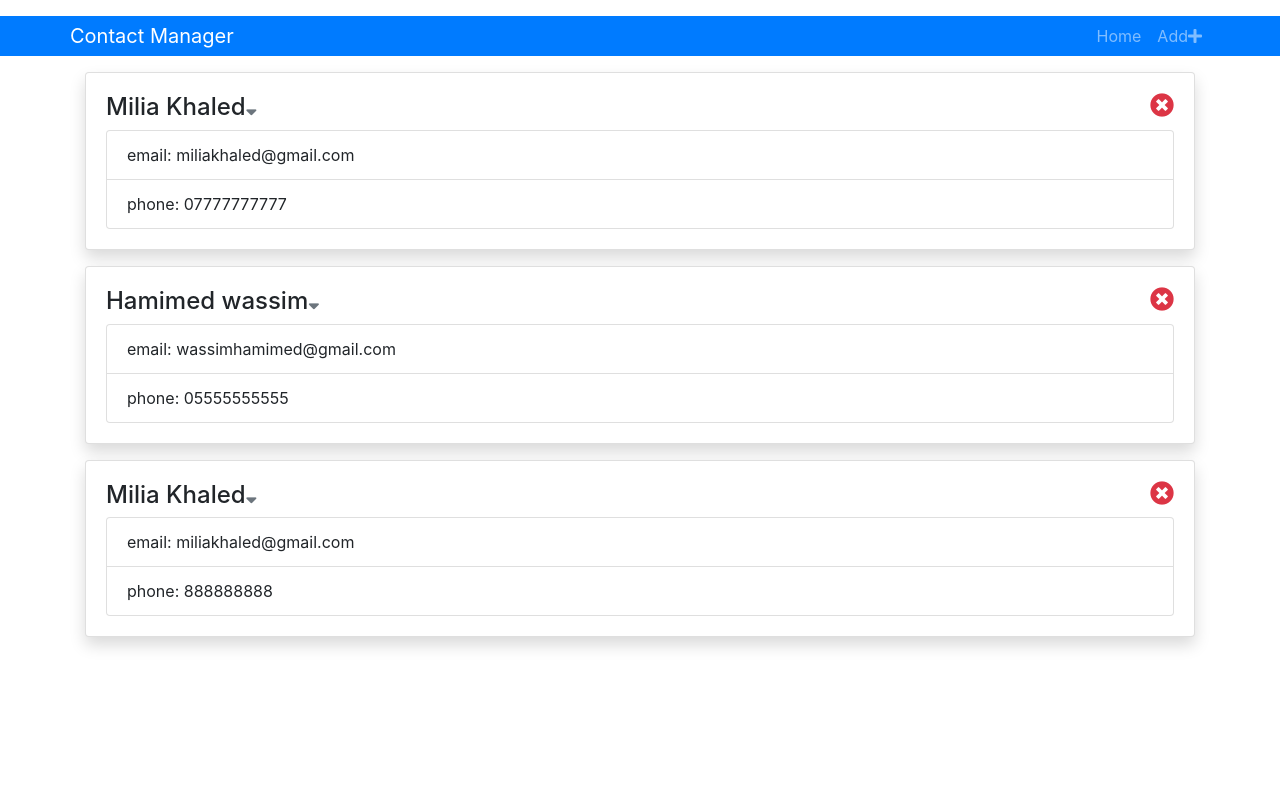
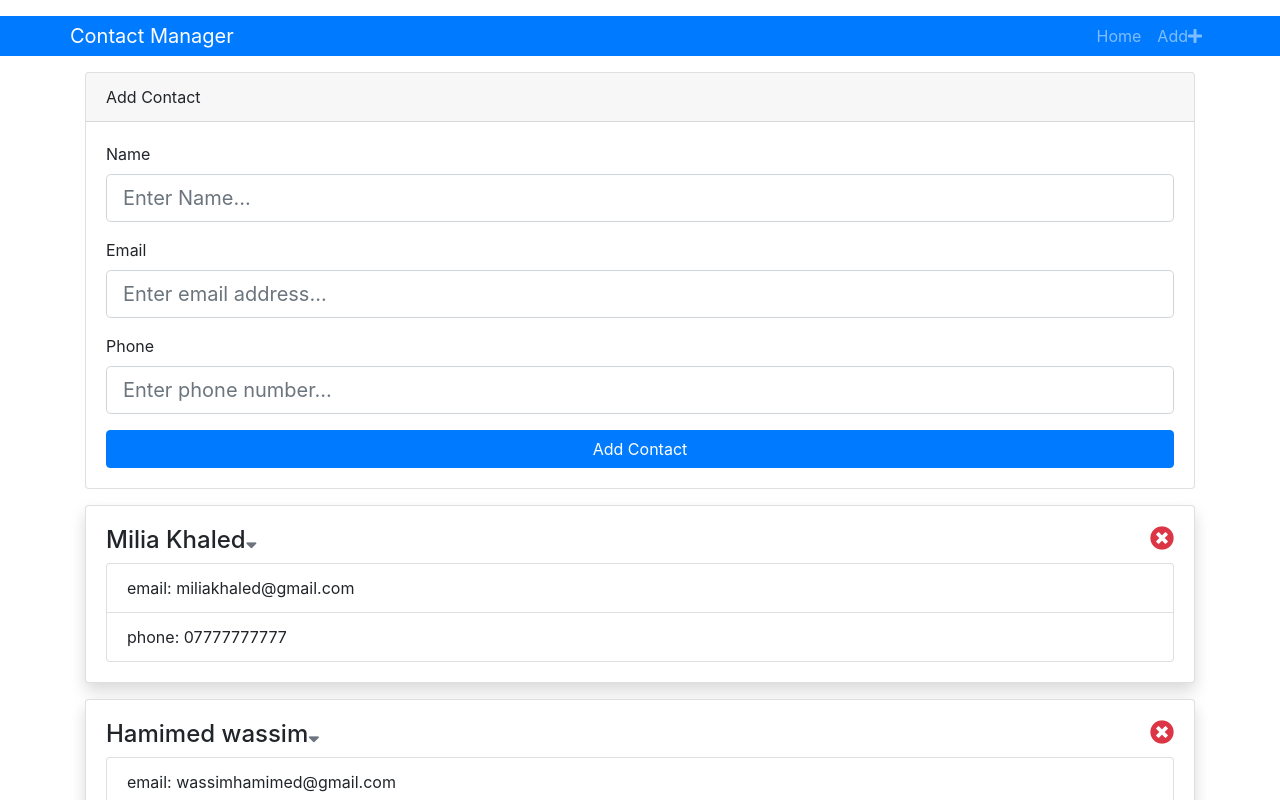
Before and after one commit to miliakhaled/ContactManagerReact, a React (Create React App) app: page /contact/add in a window 1280 px wide. Shown: the top 800 px of the page. Built offline with nearby package versions, Linux system fonts and the light colour scheme.

Commit message:
adding form and onChange handler (my way)

```diff
--- a/src/App.js
+++ b/src/App.js
@@ -1,6 +1,7 @@
 import React, { Component } from 'react';
-import Contacts from './components/Contacts';
-import Header from './components/Header';
+import Contacts from './components/contacts/Contacts';
+import AddContact from './components/contacts/addContact';
+import Header from './components/layouts/Header';
 import { Provider } from './components/Context';
 
 export default class App extends Component {
@@ -9,6 +10,8 @@
       <Provider>
         <Header branding="Contact Manager" />
         <div className="container">
+          <AddContact />
+
           <Contacts />
         </div>
       </Provider>
--- a/src/components/Contact.jsx
+++ b/src/components/contacts/Contact.jsx
@@ -1,7 +1,7 @@
 import React, { Component } from 'react';
 import PropTypes from 'prop-types';
 // import '../index.css';
-import { Consumer } from './Context';
+import { Consumer } from '../Context';
 
 export default class Constact extends Component {
   state = {
@@ -10,7 +10,6 @@
 
   static propTypes = {
     contact: PropTypes.object.isRequired,
-    onDelete: PropTypes.func.isRequired,
   };
 
   showInfo = () => {
--- a/src/components/Contacts.jsx
+++ b/src/components/contacts/Contacts.jsx
@@ -1,19 +1,14 @@
 import React, { Component } from 'react';
 import Contact from './Contact';
-import { Consumer } from './Context';
+import { Consumer } from '../Context';
 
 export default class Contacts extends Component {
-  evaluate = state => ({
-    ...state.contacts.filter(c => c.id === 2),
-  });
-
   render() {
     return (
       <Consumer>
         {value => {
           const { deleteContact } = value;
           const { contacts } = value;
-          console.log(this.evaluate(value));
           return (
             <React.Fragment>
               {contacts.map(contact => (
--- /dev/null
+++ b/src/components/contacts/addContact.jsx
@@ -0,0 +1,89 @@
+import React, { Component } from 'react';
+
+export default class addContact extends Component {
+  state = {
+    name: '',
+    email: '',
+    phone: '',
+  };
+
+  changeState = (variable, value) => {
+    let newState = {};
+    switch (variable) {
+      case 'name':
+        newState = {
+          ...this.state,
+          name: value,
+        };
+        break;
+      case 'email':
+        newState = {
+          ...this.state,
+          email: value,
+        };
+        break;
+      case 'phone':
+        newState = {
+          ...this.state,
+          phone: value,
+        };
+        break;
+    }
+    this.setState(newState);
+  };
+
+  onChangeHandler = (event, variable) => {
+    const { value } = event.target;
+    this.changeState(variable, value);
+  };
+
+  render() {
+    const { name, email, phone } = this.state;
+    return (
+      <div className="card mb-3">
+        <div className="card-header">Add Contact</div>
+        <div className="card-body">
+          <form action="">
+            <div className="form-group">
+              <label htmlFor="name">Name</label>
+              <input
+                className="form-control form-control-lg"
+                type="text"
+                name="name"
+                value={name}
+                placeholder="Enter Name..."
+                required
+                onChange={event => this.onChangeHandler(event, 'name')}
+              />
+            </div>
+            <div className="form-group">
+              <label htmlFor="email">Email</label>
+              <input
+                className="form-control form-control-lg"
+                type="text"
+                name="email"
+                value={email}
+                onChange={event => this.onChangeHandler(event, 'email')}
+                placeholder="Enter email address..."
+                required
+              />
+            </div>
+            <div className="form-group">
+              <label htmlFor="phone">Phone</label>
+              <input
+                className="form-control form-control-lg"
+                type="text"
+                name="phone"
+                placeholder="Enter phone number..."
+                value={phone}
+                onChange={event => this.onChangeHandler(event, 'phone')}
+                required
+              />
+            </div>
+            <input className="btn btn-primary btn-block" type="submit" value="Add Contact" />
+          </form>
+        </div>
+      </div>
+    );
+  }
+}
```
Also changed, not shown: src/components/layouts/Header.jsx (renamed from src/components/Header.jsx).
